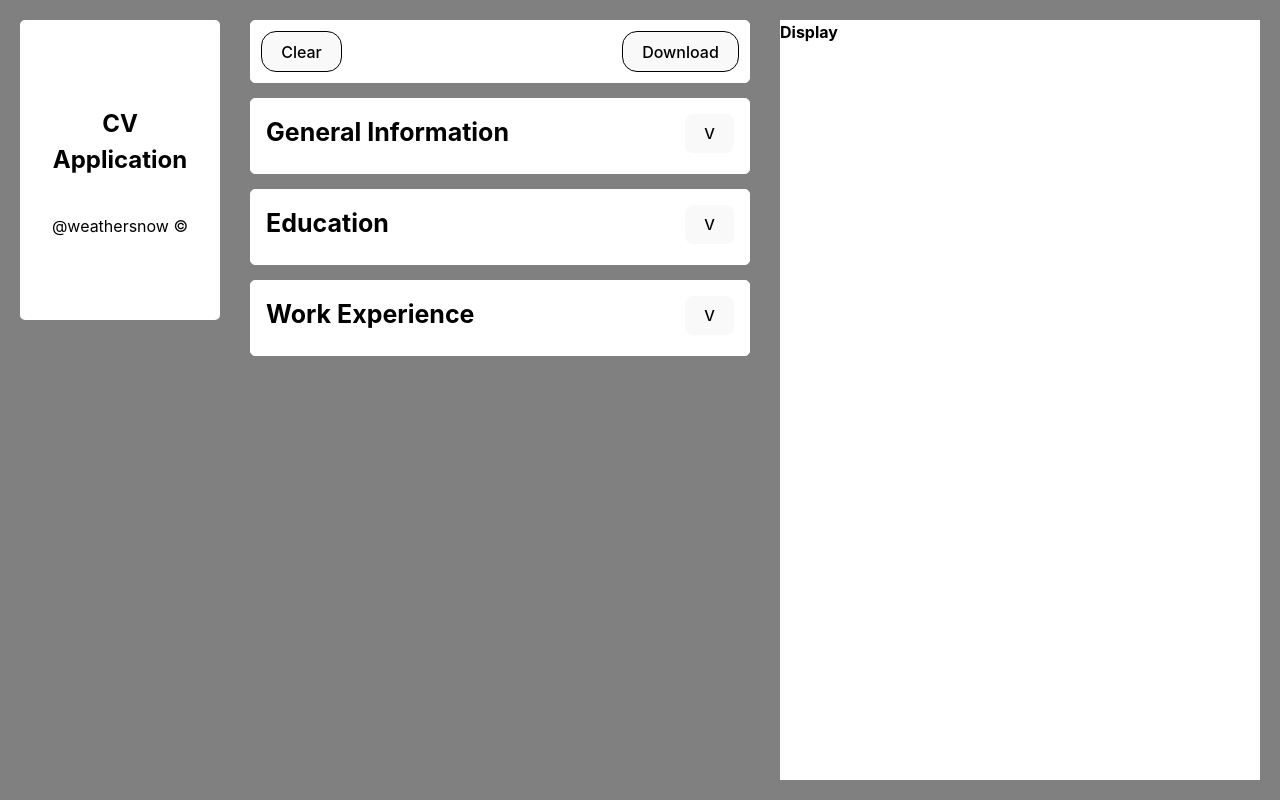
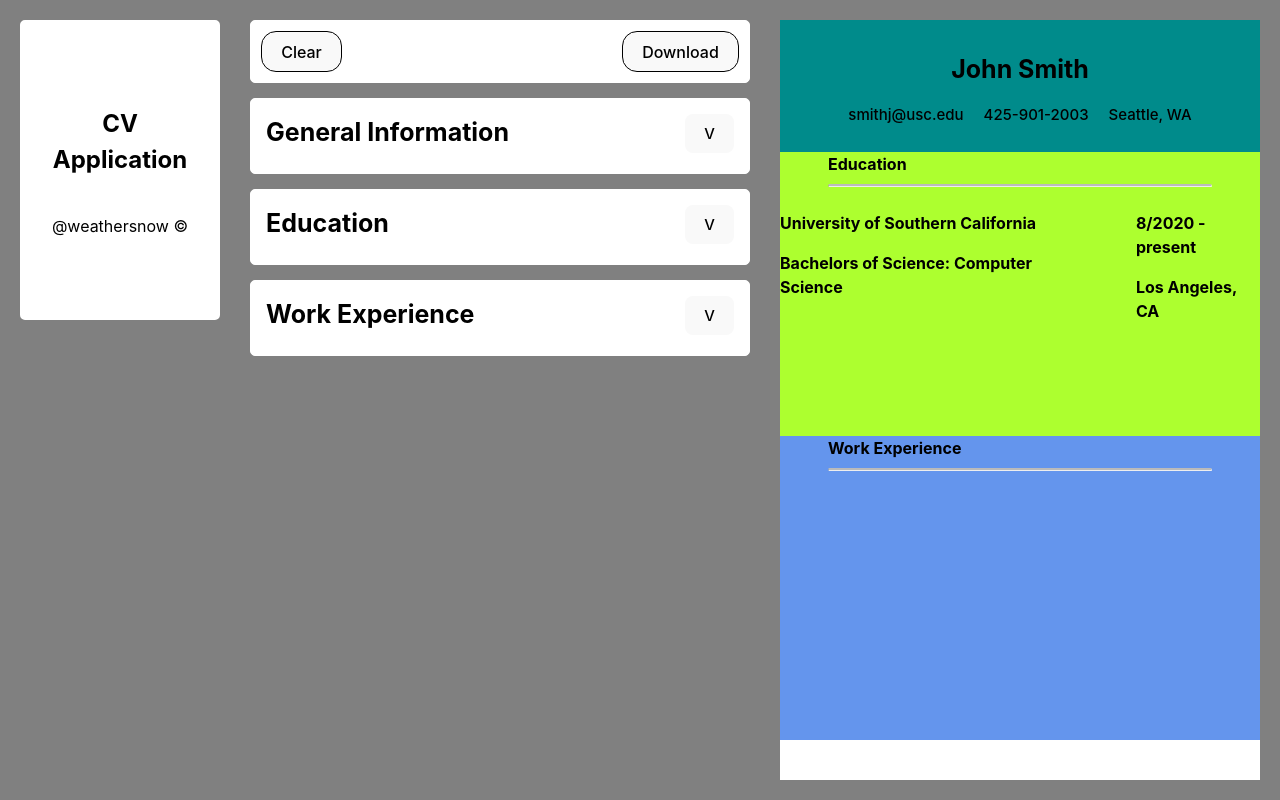
Before and after one commit to tong03/cvApp, a React (Vite) app: page / in a window 1280 px wide. Built offline with nearby package versions, Linux system fonts and the light colour scheme.

Commit message:
added dummy divs for display to get an overview of display screen

```diff
--- a/src/components/Display.jsx
+++ b/src/components/Display.jsx
@@ -1,7 +1,41 @@
 import React from "react";
 import "../styles/Display.css";
 const Display = () => {
-  return <div className="displayScreen">Display</div>;
+  return (
+    <div className="displayScreen">
+      <div className="infoSection">
+        <p>John Smith</p>
+        <div className="contactInfo">
+          <p>smithj@usc.edu</p>
+          <p>425-901-2003</p>
+          <p>Seattle, WA</p>
+        </div>
+      </div>
+      <div className="educationSection">
+        <div className="sectionName">
+          <p>Education</p>
+          <hr className="rounded"></hr>
+        </div>
+
+        <div className="sectionContent">
+          <div className="leftContent">
+            <p>University of Southern California</p>
+            <p>Bachelors of Science: Computer Science</p>
+          </div>
+          <div className="rightContent">
+            <p>8/2020 - present</p>
+            <p>Los Angeles, CA</p>
+          </div>
+        </div>
+      </div>
+      <div className="workSection">
+        <div className="sectionName">
+          <p>Work Experience</p>
+          <hr className="rounded"></hr>
+        </div>
+      </div>
+    </div>
+  );
 };
 
 export default Display;
--- a/src/styles/Display.css
+++ b/src/styles/Display.css
@@ -5,3 +5,73 @@
 
     height: 95vh;
 }
+
+/* The code here covers the info section */
+.displayScreen > .infoSection {
+    height: 20%;
+    background-color: darkcyan;
+
+    display: flex;
+    flex-direction: column;
+
+    align-items: center;
+    justify-content: center;
+}
+
+.infoSection > p {
+    margin: 0;
+    font-size: 25px;
+    font-weight: bold;
+}
+
+.infoSection > .contactInfo {
+    display: flex;
+    gap: 20px;
+}
+
+.contactInfo > p {
+    font-size: 15px;
+    font-weight: 500;
+}
+
+/* The code here covers the education section */
+.educationSection {
+    height: 40%;
+    background-color: greenyellow;
+    margin-top: -20px;
+
+    display: flex;
+    flex-direction: column;
+    align-items: center;
+
+}
+
+.sectionName {
+    width: 80%;
+}
+
+.sectionName > p {
+    margin: 0;
+}
+
+hr.rounded {
+    border-top: 2px solid #bbb;
+    border-radius: 5px;
+}
+
+.sectionContent {
+    display: flex;
+    gap: 60px;
+}
+
+/* The code here covers the work section */
+
+.workSection {
+    height: 40%;
+    background-color: cornflowerblue;
+    margin-top: -20px;
+
+    display: flex;
+    flex-direction: column;
+    align-items: center;
+}
```
